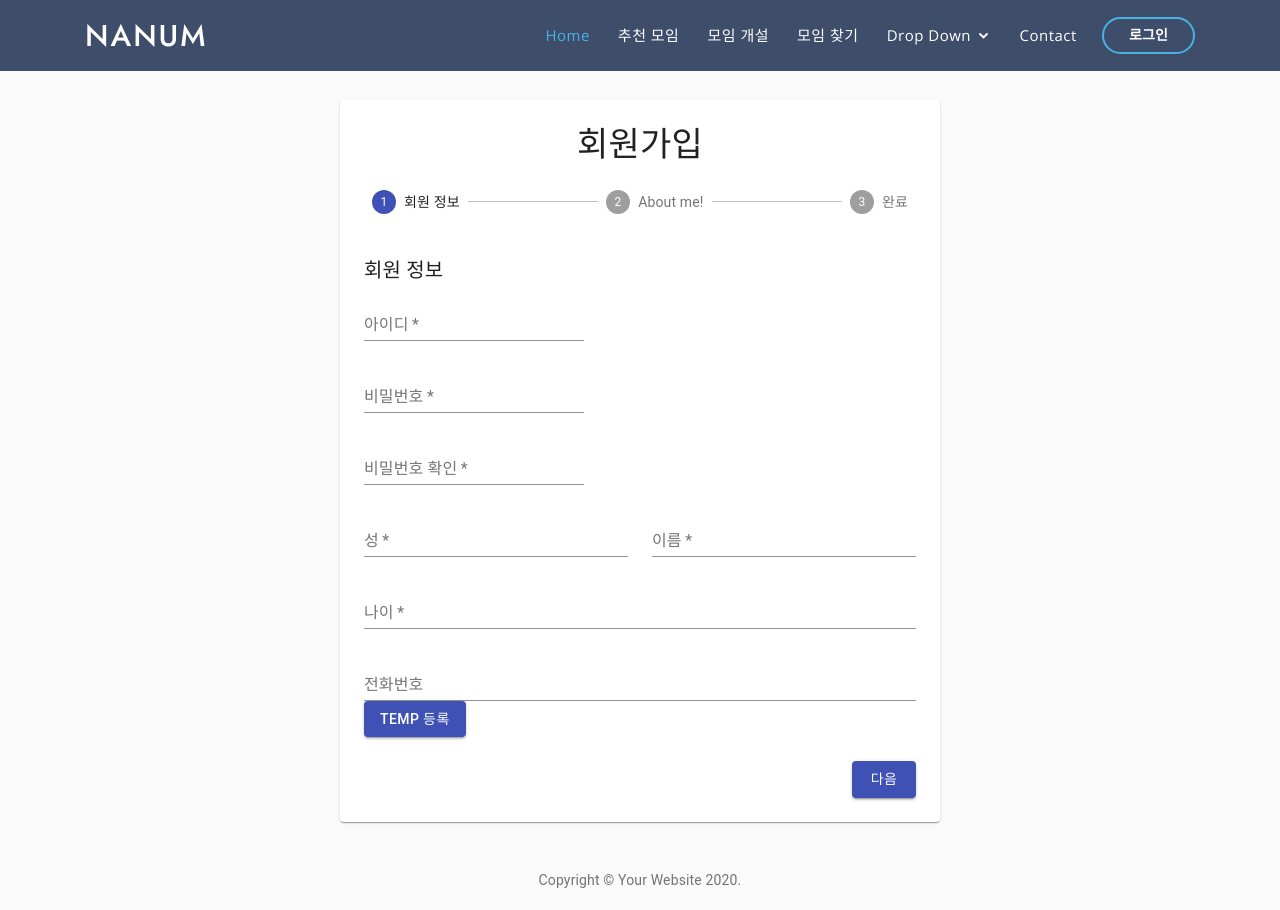
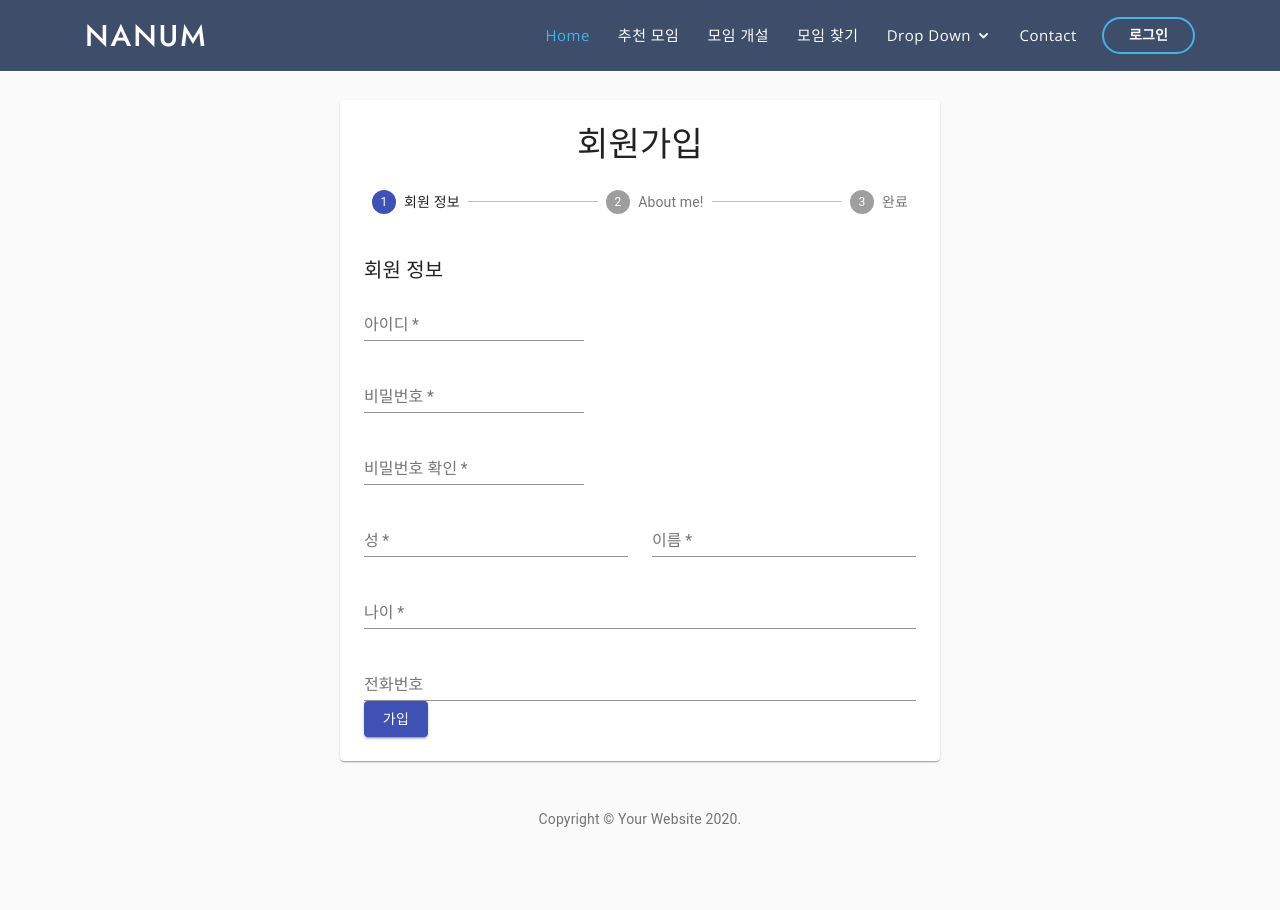
Before and after one commit to dongryul123/Nanum, a React (Create React App) app in the folder PTJ/front_1/: page /add-user in a window 1280 px wide. After the commit the page ends 850 px from the top, so only its background shows below. Built offline with nearby package versions, Linux system fonts and the light colour scheme.

Commit message:
change Sign-up in front, back

```diff
--- a/PTJ/front_1/src/component/user/Add/AddUser.jsx
+++ b/PTJ/front_1/src/component/user/Add/AddUser.jsx
@@ -6,6 +6,7 @@ import TextField from '@material-ui/core/TextField';
 import Button from '@material-ui/core/Button';
 import FormControlLabel from '@material-ui/core/FormControlLabel';
 import Checkbox from '@material-ui/core/Checkbox';
+import { Link } from 'react-router-dom'
 
 class AddUser extends Component {
         constructor(props){
@@ -45,10 +46,11 @@ class AddUser extends Component {
                 this.setState({
                     message: user.username + "님이 등록되었습니다."
                 })
-                console.log(this.state.message);
-                this.props.history.push('/users');
+                alert("가입 성공");
+                document.location.href = "/login"
             })
             .catch(err => {
+                alert("다시 기입해주세요.");
                 console.log('saveUser() 에러', err);
             })
         }
@@ -146,7 +148,8 @@ class AddUser extends Component {
                     />
                     </Grid>
                 </Grid>
-                <Button variant="contained" color="primary" onClick={this.saveUser}>Temp 등록</Button>
+                <Button variant="contained" color="primary" onClick={this.saveUser}>가입</Button>
+
                 </React.Fragment>
             );
         }
--- a/PTJ/front_1/src/component/user/Add/Checkout.jsx
+++ b/PTJ/front_1/src/component/user/Add/Checkout.jsx
@@ -129,14 +129,14 @@ export default function Checkout() {
                       뒤로
                     </Button>
                   )}
-                  <Button
+                  {/* <Button
                     variant="contained"
                     color="primary"
                     onClick={handleNext}
                     className={classes.button}
                   >
                     {activeStep === steps.length - 2 ? '가입하기' : '다음'}
-                  </Button>
+                  </Button> */}
                 </div>
               </React.Fragment>
             )}
```
Also changed, not shown: PTJ/front_1/requirements.txt (added), 2 other files (tests, documents, lock files or other folders).
